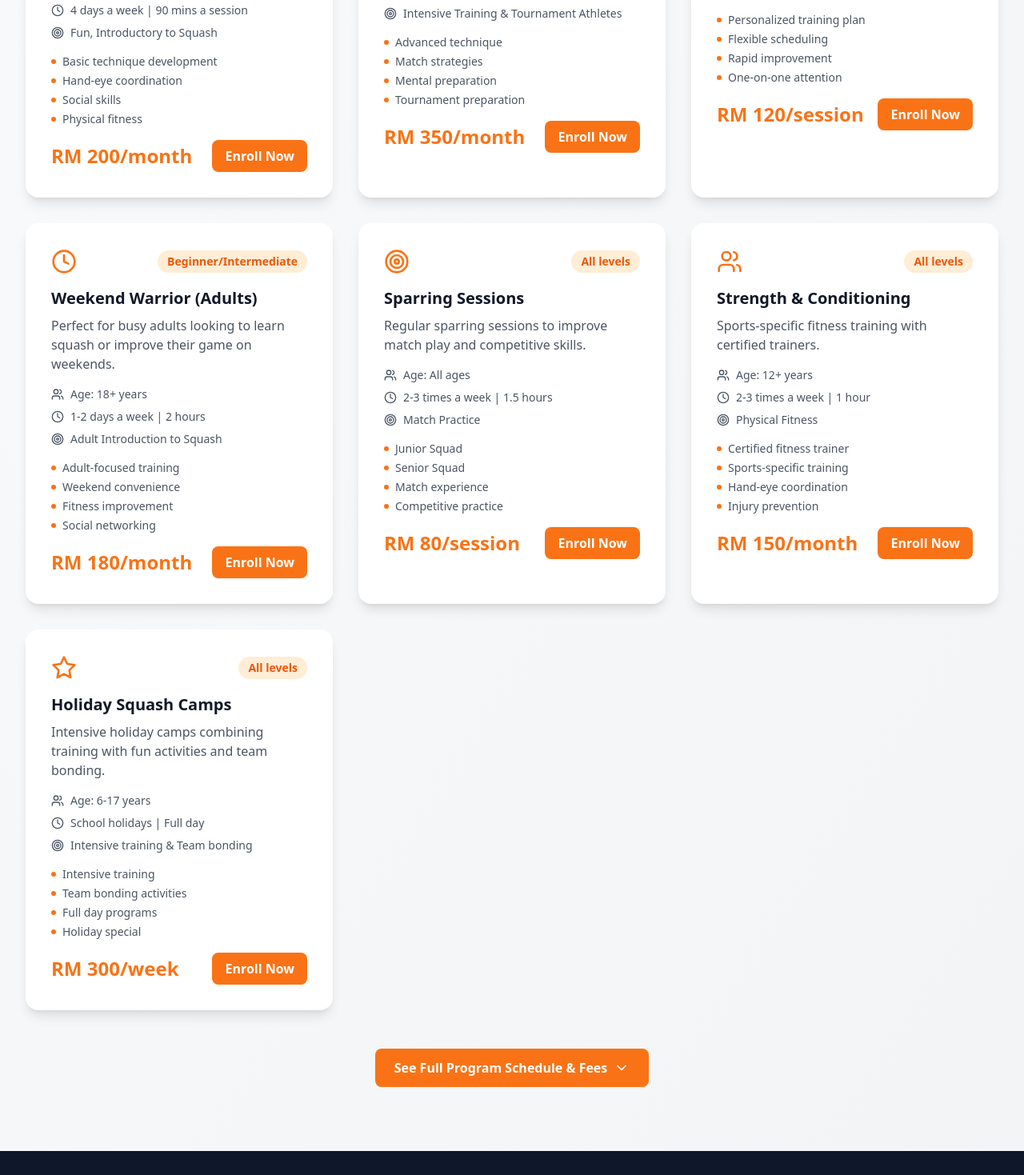
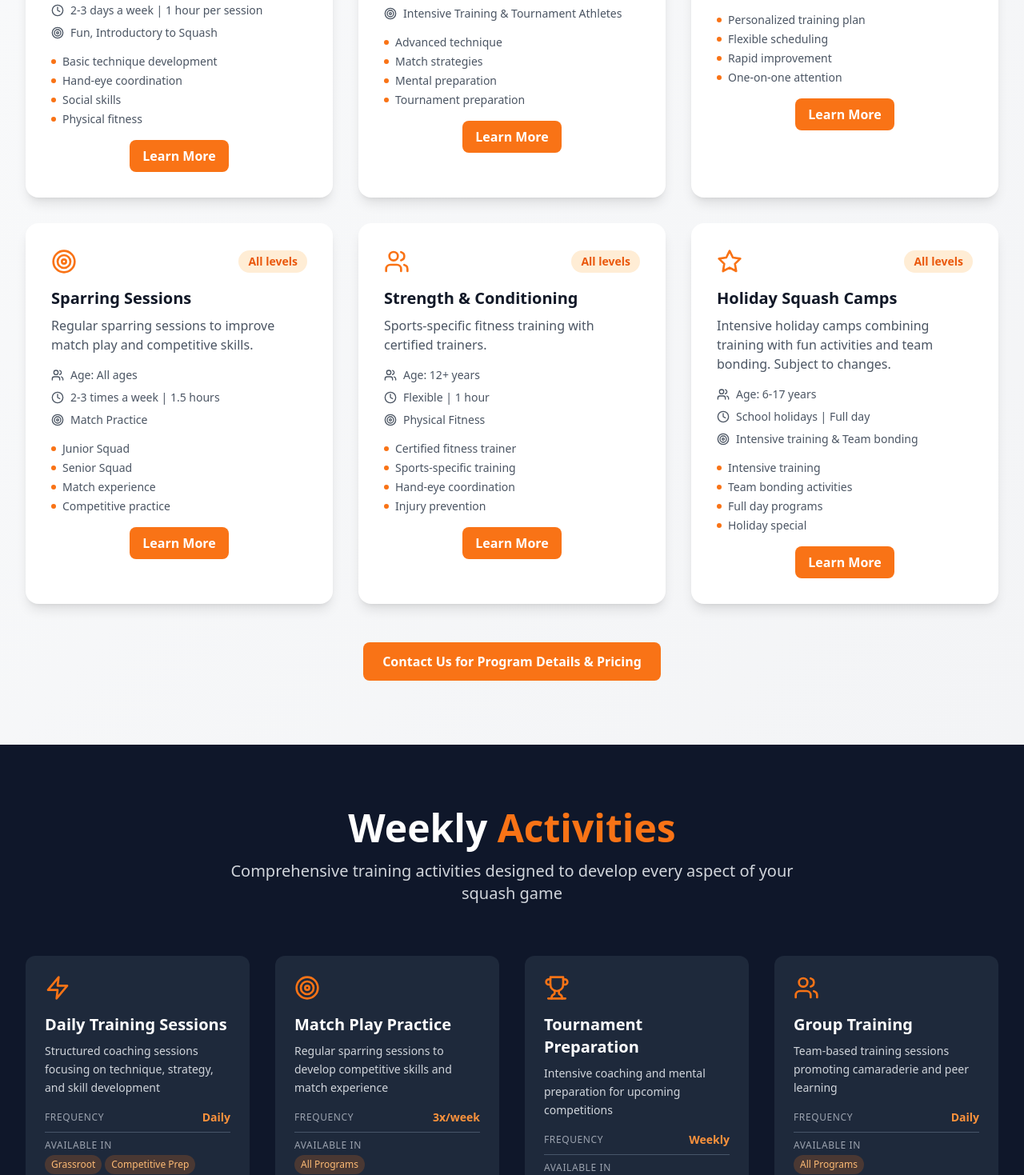
Before and after one commit to wuburn10/squash-at-work, a React (Vite) app: page / in a window 1280 px wide. Shown: the part 1321-2790 px from the top of the page at 80% size. Built offline with nearby package versions, Linux system fonts and the light colour scheme.

Commit message:
refactor: Update frequency and program details in Activities, Past Events, and Programs sections

```diff
--- a/src/components/ActivitiesSection.jsx
+++ b/src/components/ActivitiesSection.jsx
@@ -66,7 +66,7 @@ export const ActivitiesSection = () => {
       title: "Workshop Sessions",
       description: "Special workshops on tactics, mental preparation, and equipment knowledge",
       icon: <Calendar className="w-8 h-8" />,
-      frequency: "Bi-weekly",
+      frequency: "Occasional",
       programs: ["All Programs"]
     },
     {
--- a/src/components/CTAFooter.jsx
+++ b/src/components/CTAFooter.jsx
@@ -59,7 +59,7 @@ export const CTAFooter = () => {
               </motion.button>
             </motion.div>
 
-            <motion.div
+            {/* <motion.div
               className="flex items-center justify-center space-x-2 text-orange-200"
               initial={{ opacity: 0 }}
               whileInView={{ opacity: 1 }}
@@ -70,7 +70,7 @@ export const CTAFooter = () => {
               <span className="text-sm font-medium">
                 ⚠️ Limited slots available per program
               </span>
-            </motion.div>
+            </motion.div> */}
           </motion.div>
         </div>
       </div>
--- a/src/components/CalendarSection.jsx
+++ b/src/components/CalendarSection.jsx
@@ -286,7 +286,7 @@ export const CalendarSection = () => {
         </div>
 
         {/* Bottom CTA */}
-        <motion.div
+        {/* <motion.div
           className="text-center mt-16"
           initial={{ opacity: 0, y: 30 }}
           whileInView={{ opacity: 1, y: 0 }}
@@ -317,7 +317,7 @@ export const CalendarSection = () => {
               </motion.button>
             </div>
           </div>
-        </motion.div>
+        </motion.div> */}
       </div>
     </section>
   );
--- a/src/components/ProgramsSection.jsx
+++ b/src/components/ProgramsSection.jsx
@@ -8,20 +8,19 @@ export const ProgramsSection = () => {
   const programs = [
     {
       id: 1,
-      name: "Grassroot Development (Twinkles)",
+      name: "Grassroots Development (Twinkles)",
       ageGroup: "6-12 years",
       level: "Beginner",
-      frequency: "4 days a week",
-      duration: "90 mins a session",
+      frequency: "2-3 days a week",
+      duration: "1 hour per session",
       focus: "Fun, Introductory to Squash",
       description: "Perfect for young beginners to learn the fundamentals of squash in a fun, supportive environment.",
       features: ["Basic technique development", "Hand-eye coordination", "Social skills", "Physical fitness"],
-      price: "RM 200/month",
       icon: <Star className="w-8 h-8 text-orange-500" />
     },
     {
       id: 2,
-      name: "Competitive Prep - Intermediate",
+      name: "Competitive Prep - Intermediate to Advanced",
       ageGroup: "8-17 years",
       level: "Intermediate/Advanced",
       frequency: "4 days a week",
@@ -29,7 +28,6 @@ export const ProgramsSection = () => {
       focus: "Intensive Training & Tournament Athletes",
       description: "Designed for serious young players preparing for competitive tournaments.",
       features: ["Advanced technique", "Match strategies", "Mental preparation", "Tournament preparation"],
-      price: "RM 350/month",
       icon: <Target className="w-8 h-8 text-orange-500" />
     },
     {
@@ -42,24 +40,10 @@ export const ProgramsSection = () => {
       focus: "Personalized coaching",
       description: "Individual coaching sessions tailored to your specific needs and goals.",
       features: ["Personalized training plan", "Flexible scheduling", "Rapid improvement", "One-on-one attention"],
-      price: "RM 120/session",
       icon: <Users className="w-8 h-8 text-orange-500" />
     },
     {
       id: 4,
-      name: "Weekend Warrior (Adults)",
-      ageGroup: "18+ years",
-      level: "Beginner/Intermediate",
-      frequency: "1-2 days a week",
-      duration: "2 hours",
-      focus: "Adult Introduction to Squash",
-      description: "Perfect for busy adults looking to learn squash or improve their game on weekends.",
-      features: ["Adult-focused training", "Weekend convenience", "Fitness improvement", "Social networking"],
-      price: "RM 180/month",
-      icon: <Clock className="w-8 h-8 text-orange-500" />
-    },
-    {
-      id: 5,
       name: "Sparring Sessions",
       ageGroup: "All ages",
       level: "All levels",
@@ -68,33 +52,30 @@ export const ProgramsSection = () => {
       focus: "Match Practice",
       description: "Regular sparring sessions to improve match play and competitive skills.",
       features: ["Junior Squad", "Senior Squad", "Match experience", "Competitive practice"],
-      price: "RM 80/session",
       icon: <Target className="w-8 h-8 text-orange-500" />
     },
     {
-      id: 6,
+      id: 5,
       name: "Strength & Conditioning",
       ageGroup: "12+ years",
       level: "All levels",
-      frequency: "2-3 times a week",
+      frequency: "Flexible",
       duration: "1 hour",
       focus: "Physical Fitness",
       description: "Sports-specific fitness training with certified trainers.",
       features: ["Certified fitness trainer", "Sports-specific training", "Hand-eye coordination", "Injury prevention"],
-      price: "RM 150/month",
       icon: <Users className="w-8 h-8 text-orange-500" />
     },
     {
-      id: 7,
+      id: 6,
       name: "Holiday Squash Camps",
       ageGroup: "6-17 years",
       level: "All levels",
       frequency: "School holidays",
       duration: "Full day",
       focus: "Intensive training & Team bonding",
-      description: "Intensive holiday camps combining training with fun activities and team bonding.",
+      description: "Intensive holiday camps combining training with fun activities and team bonding. Subject to changes.",
       features: ["Intensive training", "Team bonding activities", "Full day programs", "Holiday special"],
-      price: "RM 300/week",
       icon: <Star className="w-8 h-8 text-orange-500" />
     }
   ];
@@ -168,12 +149,9 @@ export const ProgramsSection = () => {
                   ))}
                 </div>
 
-                <div className="flex items-center justify-between">
-                  <span className="text-2xl font-bold text-orange-500">
-                    {program.price}
-                  </span>
+                <div className="flex items-center justify-center">
                   <button className="bg-orange-500 hover:bg-orange-600 text-white px-4 py-2 rounded-lg font-semibold transition-colors">
-                    Enroll Now
+                    Learn More
                   </button>
                 </div>
               </div>
@@ -181,7 +159,7 @@ export const ProgramsSection = () => {
           ))}
         </div>
 
-        {/* Full Schedule Toggle */}
+        {/* Contact for Details */}
         <motion.div
           className="text-center"
           initial={{ opacity: 0 }}
@@ -190,53 +168,10 @@ export const ProgramsSection = () => {
           transition={{ delay: 0.8 }}
         >
           <button
-            onClick={() => setShowFullSchedule(!showFullSchedule)}
             className="inline-flex items-center bg-orange-500 hover:bg-orange-600 text-white px-6 py-3 rounded-lg font-semibold transition-colors"
           >
-            See Full Program Schedule & Fees
-            {showFullSchedule ? (
-              <ChevronUp className="ml-2 w-5 h-5" />
-            ) : (
-              <ChevronDown className="ml-2 w-5 h-5" />
-            )}
+            Contact Us for Program Details & Pricing
           </button>
-
-          {showFullSchedule && (
-            <motion.div
-              className="mt-8 bg-white rounded-2xl shadow-lg p-8 max-w-4xl mx-auto"
-              initial={{ opacity: 0, height: 0 }}
-              animate={{ opacity: 1, height: "auto" }}
-              exit={{ opacity: 0, height: 0 }}
-              transition={{ duration: 0.3 }}
-            >
-              <h3 className="text-2xl font-bold text-gray-900 mb-6">Complete Schedule & Pricing</h3>
-              <div className="overflow-x-auto">
-                <table className="w-full text-left">
-                  <thead>
-                    <tr className="border-b-2 border-orange-200">
-                      <th className="py-3 px-4 font-semibold text-gray-900">Program</th>
-                      <th className="py-3 px-4 font-semibold text-gray-900">Schedule</th>
-                      <th className="py-3 px-4 font-semibold text-gray-900">Price</th>
-                      <th className="py-3 px-4 font-semibold text-gray-900">Age Group</th>
-                    </tr>
-                  </thead>
-                  <tbody>
-                    {programs.map((program) => (
-                      <tr key={program.id} className="border-b border-gray-200 hover:bg-gray-50">
-                        <td className="py-3 px-4 font-medium">{program.name}</td>
-                        <td className="py-3 px-4">{program.frequency}, {program.duration}</td>
-                        <td className="py-3 px-4 font-semibold text-orange-500">{program.price}</td>
-                        <td className="py-3 px-4">{program.ageGroup}</td>
-                      </tr>
-                    ))}
-                  </tbody>
-                </table>
-              </div>
-              <p className="text-sm text-gray-600 mt-4 text-center">
-                * All prices are in Malaysian Ringgit (RM). Registration fees and equipment rentals may apply.
-              </p>
-            </motion.div>
-          )}
         </motion.div>
       </div>
     </section>
```
Also changed, not shown: src/components/PastEventsSection.jsx (+11 -9 lines).
